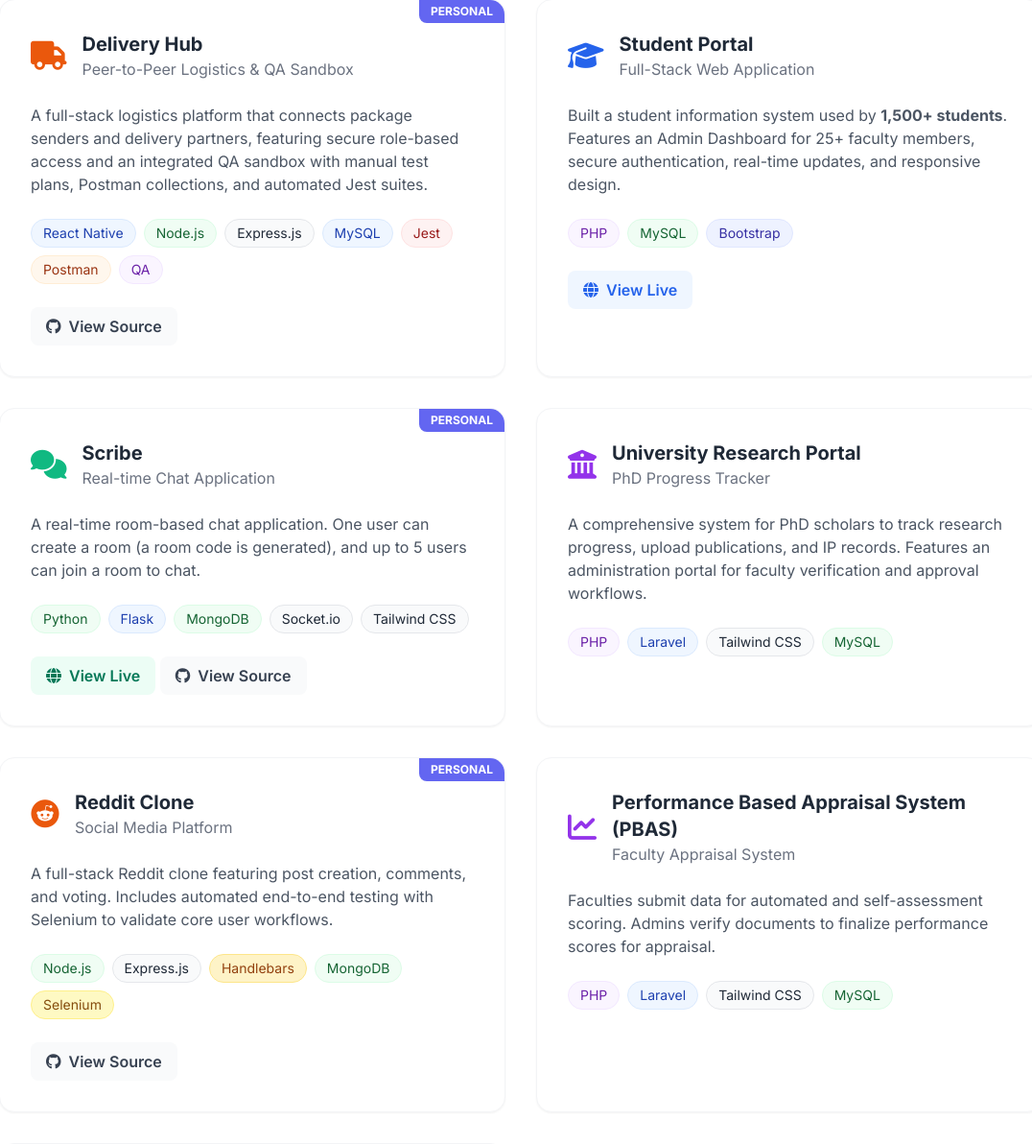
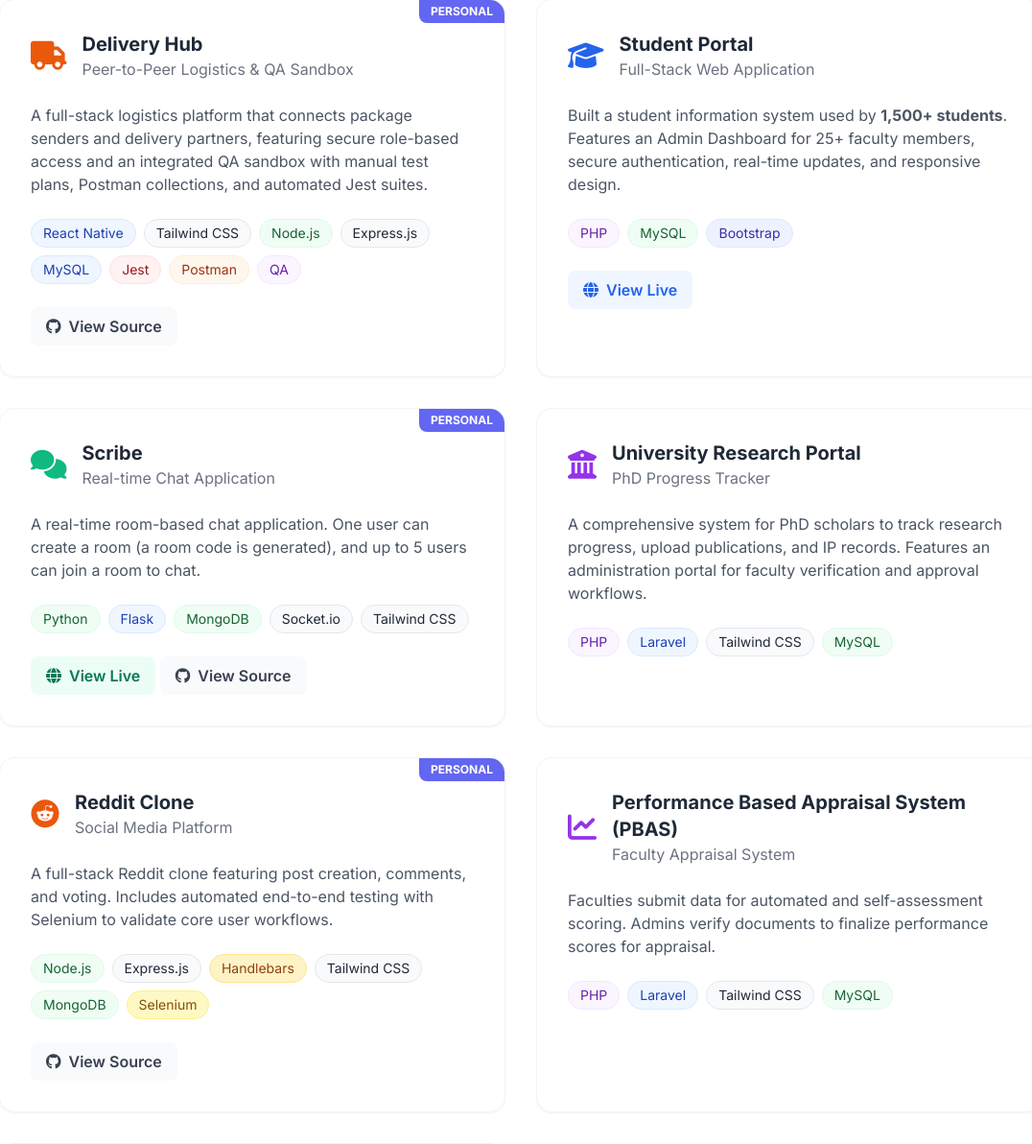
Before and after one commit to aFirmae/Portfolio, a Flask app: page / in a window 1280 px wide. Shown: the part 4061-5253 px from the top of the page at 96% size, without its empty margins (97-1173 px from the left). Run offline with Flask 3, Linux system fonts and the light colour scheme; some libraries are stand-ins or nearby versions.

Commit message:
feat: Serve resume directly from `public/assets` with a redirect fallback and add Tailwind CSS skill tags.

```diff
--- a/app.py
+++ b/app.py
@@ -1,7 +1,5 @@
 from flask import Flask, render_template, send_from_directory, redirect
 
-# Initialize Flask with specific static folder configuration to match existing structure
-# We set static_folder to current directory but we'll use specific routes for assets to be safe
 app = Flask(__name__, template_folder='templates')
 
 VERSION = '1.0.4'
@@ -18,8 +16,10 @@ def custom_static(filename):
 # Serve specific root files
 @app.route('/resume')
 def resume():
-    return redirect('/assets/Resume_Nilashis_Saha.pdf')
-
+    try:
+        return send_from_directory('public/assets', 'Resume_Nilashis_Saha.pdf')
+    except Exception:
+        return redirect("/assets/Resume_Nilashis_Saha.pdf")
 
 
 if __name__ == '__main__':
--- a/templates/index.html
+++ b/templates/index.html
@@ -834,6 +834,9 @@
                             class="bg-blue-50 text-blue-800 px-3 py-1 rounded-full text-sm border border-blue-100">React
                             Native</span>
                         <span
+                            class="bg-gray-50 text-gray-800 px-3 py-1 rounded-full text-sm border border-gray-200">Tailwind
+                            CSS</span>
+                        <span
                             class="bg-green-50 text-green-800 px-3 py-1 rounded-full text-sm border border-green-100">Node.js</span>
                         <span
                             class="bg-gray-50 text-gray-800 px-3 py-1 rounded-full text-sm border border-gray-200">Express.js</span>
@@ -940,7 +943,6 @@
                     <div class="flex flex-wrap gap-2 mb-6">
                         <span
                             class="bg-purple-50 text-purple-800 px-3 py-1 rounded-full text-sm border border-purple-100">PHP</span>
-
                         <span
                             class="bg-blue-50 text-blue-800 px-3 py-1 rounded-full text-sm border border-blue-100">Laravel</span>
                         <span
@@ -970,11 +972,14 @@
                     </p>
                     <div class="flex flex-wrap gap-2 mb-6">
                         <span
-                        class="bg-green-50 text-green-800 px-3 py-1 rounded-full text-sm border border-green-100">Node.js</span>
+                            class="bg-green-50 text-green-800 px-3 py-1 rounded-full text-sm border border-green-100">Node.js</span>
                         <span
-                        class="bg-gray-50 text-gray-800 px-3 py-1 rounded-full text-sm border border-gray-200">Express.js</span>
+                            class="bg-gray-50 text-gray-800 px-3 py-1 rounded-full text-sm border border-gray-200">Express.js</span>
                         <span
                             class="bg-amber-100 text-amber-800 px-3 py-1 rounded-full text-sm border border-amber-200">Handlebars</span>
+                        <span
+                            class="bg-gray-50 text-gray-800 px-3 py-1 rounded-full text-sm border border-gray-200">Tailwind
+                            CSS</span>
                         <span
                             class="bg-green-50 text-green-800 px-3 py-1 rounded-full text-sm border border-green-100">MongoDB</span>
                         <span
```
